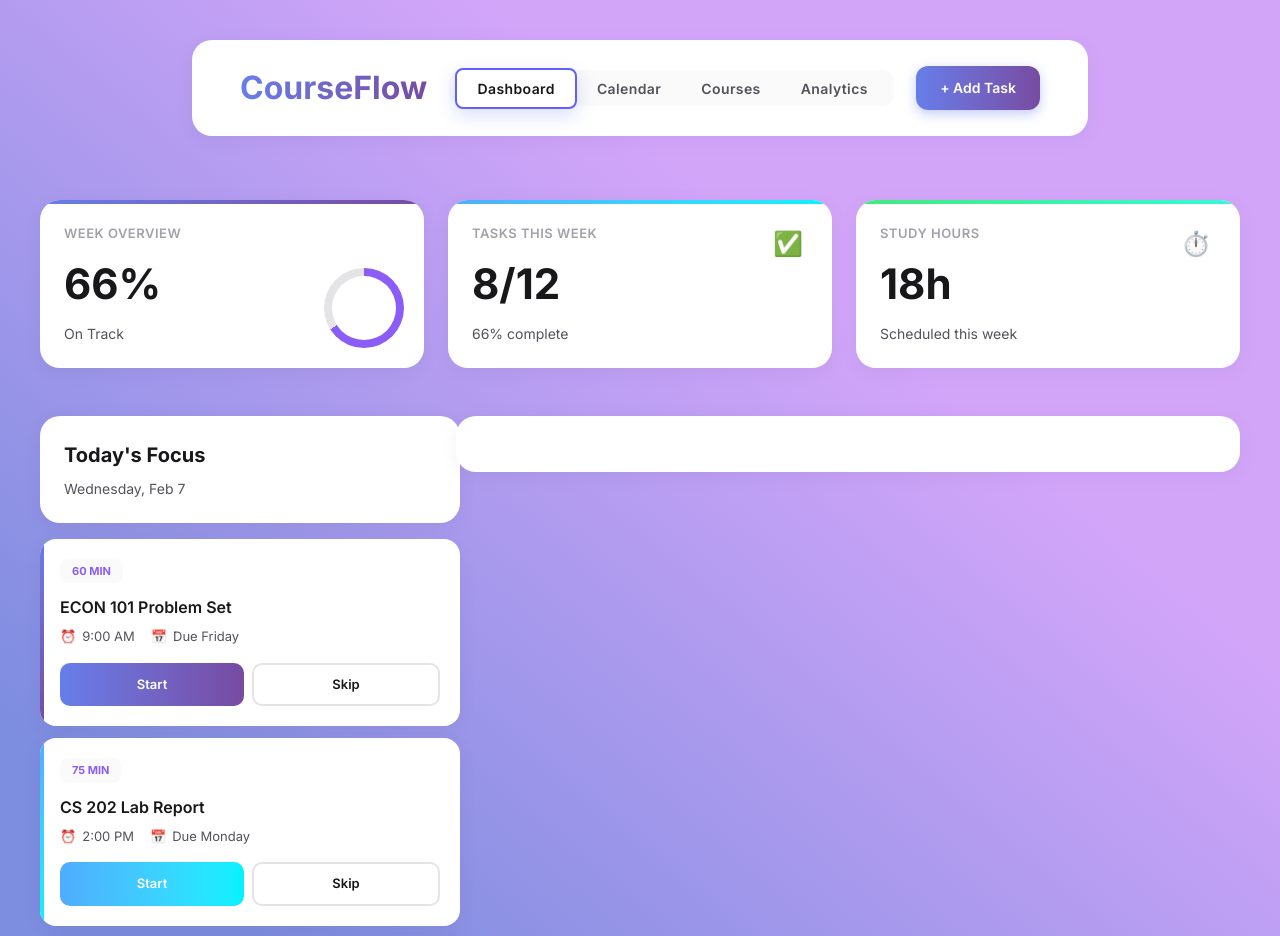
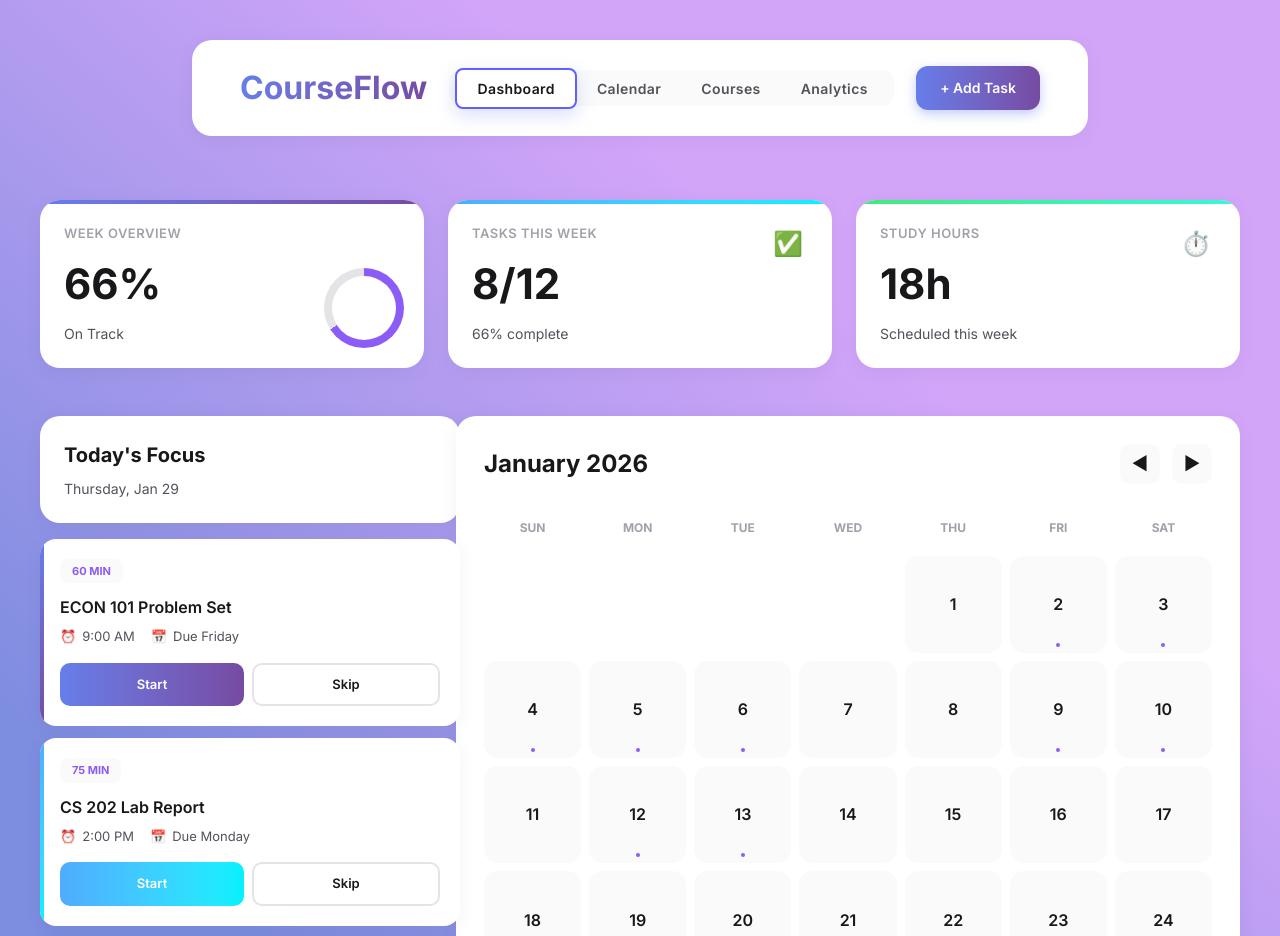
Before and after one commit to drewseabase/CourseFlow, a Next.js app: page /dashboard in a window 1280 px wide. Shown: the top 936 px of the page. Built offline with nearby package versions, Linux system fonts and the light colour scheme.

Commit message:
getting the flow

```diff
--- a/src/components/dashboard/calendar.jsx
+++ b/src/components/dashboard/calendar.jsx
@@ -1,9 +1,177 @@
 'use client';
+import {useState} from 'react';
 
 export default function Calendar(){
+    //Get current date
+    const today = new Date();
+
+    //State to track current month and year being displayed
+    const [currentMonth, setCurrentMonth] = useState(today.getMonth());
+    const[currentYear, setCurrentYear] = useState(today.getFullYear());
+
+    //Array of months
+    const monthNames = ['January', 'February', 'March', 'April', 'May', 'June', 'July', 'August',
+        'September', 'October', 'November', 'December'];
+    //Array of day names
+    const dayNames = ['Sun', 'Mon', 'Tue', 'Wed', 'Thu', 'Fri', 'Sat'];
+
+    /**
+     * Get the number of days in a specific month/year
+     * @param {number} month - Month (0-11)
+     * @param {number} year- Full year
+     * @returns {number} Number of days in the month
+     */
+    const getDaysInMonth = (month, year) => {
+        return new Date(year, month + 1, 0).getDate();
+    };
+
+    /**
+     * Get the day of week that the month starts on
+     * @param {number} month - Month (0-11)
+     * @param {number} year - Full year
+     * @returns {number} Day of week
+     */
+    const getFirstDayOfMonth = (month, year) =>{
+        return new Date(year, month, 1).getDay();
+    };
+
+    /**
+     * Check if a specific date is today
+     * @param {number} day - Day of Month
+     * @param {number} month - Month (0-11)
+     * @param {number} year - Full year
+     * @returns {boolean} True if the date is today
+     */
+    const isToday = (day, month, year) => {
+        return(
+            day === today.getDate() &&
+            month === today.getMonth() &&
+            year === today.getFullYear()
+        );
+    };
+
+    /**
+     * Check if a date should have an event indicator
+     * For demonstration, we'll show events on various days
+     * Replace logic later w actual event data
+     * @param {number} day - Day of month
+     * @returns {boolean} True if day should show event indicator
+     */
+    const hasEvent = (day) => {
+        //Demo
+        const eventDays = [2,3,4,5,6,9,10,12,13];
+        return eventDays.includes(day);
+    };
+    /**
+     * Navigate to previous month
+     */
+    const previousMonth = () => {
+        if(currentMonth === 0){
+            setCurrentMonth(11);
+            setCurrentYear(currentYear - 1);
+        }else{
+            setCurrentMonth(currentMonth - 1);
+        }
+    };
+    /**
+     * Navigate to next month
+     */
+    const nextMonth = () =>{
+        if(currentMonth === 11){
+            setCurrentMonth(0);
+            setCurrentYear(currentYear + 1);
+        }else{
+            setCurrentMonth(currentMonth + 1);
+        }
+    };
+
+    /**
+     * Generate array of day objects for the calendar grid
+     * Includes empty slots for days before the month starts
+     * @returns {Array} Array of day objects with day number and empty flag
+     */
+    const generateCalendarDays = () =>{
+        const daysInMonth = getDaysInMonth(currentMonth, currentYear);
+        const firstDay = getFirstDayOfMonth(currentMonth, currentYear);
+        const days = [];
+
+        // Add empty cells for days before month starts
+        for (let i = 0; i < firstDay; i++){
+            days.push({day: null, isEmpty: true});
+        }
+
+        //Add actual days of month
+        for(let day = 1; day <= daysInMonth; day++){
+            days.push({day, isEmpty: false});
+        }
+
+        return days;
+    };
+
+    const calendarDays = generateCalendarDays();
+
     return(
         <div className="bg-white rounded-[20px] p-7 shadow-[0_4px_20px_rgba(0,0,0,0.05)]">
+            {/*Calendar Header - Month/Year display and navigation controls*/}
+            <div className='flex justify-between items-center mb-6'>
+                <div className='text-[24px] font-bold'>
+                    {monthNames[currentMonth]} {currentYear}
+                </div>
 
+                {/*Navigation Controls*/}
+                <div className='flex gap-3'>
+                    {/*Previous Month Button*/}
+                    <button onClick={previousMonth} className='w-10 h-10 border-0 rounded-[10px] bg-[#FAFAFA]
+                    cursor-pointer text-lg transition-all duration-200 hover:scale-110 hover:bg-[#E4E4E7]' aria-label="Previous Month">
+                        ◀
+                    </button>
+
+                    {/*Next Month Button*/}
+                    <button onClick={nextMonth} className='w-10 h-10 border-0 rounded-[10px] bg-[#FAFAFA]
+                    cursor-pointer text-lg transition-all duration-200 hover:scale-110 hover:bg-[#E4E4E7]' aria-label='Next Month'>
+                        ▶
+                    </button>
+                </div>
+            </div>
+
+            {/*Calendar Grid - 7 columns*/}
+            <div className='grid grid-cols-7 gap-2'>
+                {/*Day Headers*/}
+                {dayNames.map((dayNames) =>(
+                    <div key={dayNames} className='text-center text-xs font-bold text-[#A1A1AA] py-3 uppercase'>
+                        {dayNames}
+                        </div>
+                ))}
+
+                {/*Calendar Day Cells*/}
+                {calendarDays.map((dayObj, index) =>{
+                    //Empty cell
+                    if(dayObj.isEmpty){
+                        return(<div key={`empty-${index}`} className='aspect-square'/>);
+                    }
+
+                    //Actual day cell
+                    const isTodayDate = isToday(dayObj.day, currentMonth, currentYear);
+                    const hasEventIndicator = hasEvent(dayObj.day);
+
+                    return(
+                        <div key={`day-${dayObj.day}`} className={`aspect-square rounded-[14px] flex flex-col
+                            items-center justify-center cursor-pointer transition-all duration-200 relative
+                            ${isTodayDate ? 'bg-linear-to-br from-[#667eea] to-[#764ba2] text-white font-bold' : 'bg-[#FAFAFA] hover:scale-105 hover:bg-[#E4E4E7]'}`}>
+                                {/*Day Number*/}
+                                <div className='text-base font-semibold'>
+                                    {dayObj.day}
+                                </div>
+
+                                {/*Event Indicator*/}
+                                {hasEventIndicator && (
+                                    <div className={`absolute bottom-1.5 w-1 h-1 rounded-full ${isTodayDate ? 'bg-white' : 'bg-[#8B5CF6]'}`}/>
+                                )}
+                            </div>
+
+                    );
+                })}
+            </div>
         </div>
     )
 }
--- a/src/components/dashboard/todaysfocus.jsx
+++ b/src/components/dashboard/todaysfocus.jsx
@@ -1,4 +1,25 @@
+'use client';
+
 export default function TodaysFocus() {
+  // Get current date
+  const today = new Date();
+
+  /**
+   * Format today's date as "DayName, Mon DD"
+   * Example: "Monday, Feb 09"
+   * @returns {string} Formatted date string
+   */
+  const getFormattedDate = () => {
+    const dayNames = ['Sunday', 'Monday', 'Tuesday', 'Wednesday', 'Thursday', 'Friday', 'Saturday'];
+    const monthNames = ['Jan', 'Feb', 'Mar', 'Apr', 'May', 'Jun', 'Jul', 'Aug', 'Sep', 'Oct', 'Nov', 'Dec'];
+
+    const dayName = dayNames[today.getDay()];
+    const monthName = monthNames[today.getMonth()];
+    const date = today.getDate();
+
+    return `${dayName}, ${monthName} ${date}`;
+  };
+
   const tasks = [
     {
       id: 1,
@@ -34,7 +55,7 @@ export default function TodaysFocus() {
           Today's Focus
         </div>
         <div className="text-[14px] text-[#52525B]">
-          Wednesday, Feb 7
+          {getFormattedDate()}
         </div>
       </div>
 
@@ -74,10 +95,10 @@ export default function TodaysFocus() {
 
             {/* Task Actions */}
             <div className="flex gap-2 mt-4">
-              <button className={`flex-1 py-2.5 px-4 rounded-[10px] font-semibold text-[13px] text-white bg-linear-to-r ${task.gradientClass} border-0 transition-all duration-200 hover:-translate-y-0.5 cursor-pointer`}>
+              <button className={`flex-1 py-2.5 px-4 rounded-[10px] font-semibold text-[13px] text-white bg-linear-to-r ${task.gradientClass} border-0 transition-all duration-200 hover:-translate-y-0.5`}>
                 Start
               </button>
-              <button className="flex-1 py-2.5 px-4 rounded-[10px] font-semibold text-[13px] bg-transparent border-2 border-[#E4E4E7] transition-all duration-200 hover:-translate-y-0.5 cursor-pointer">
+              <button className="flex-1 py-2.5 px-4 rounded-[10px] font-semibold text-[13px] bg-transparent border-2 border-[#E4E4E7] transition-all duration-200 hover:-translate-y-0.5">
                 Skip
               </button>
             </div>
```
